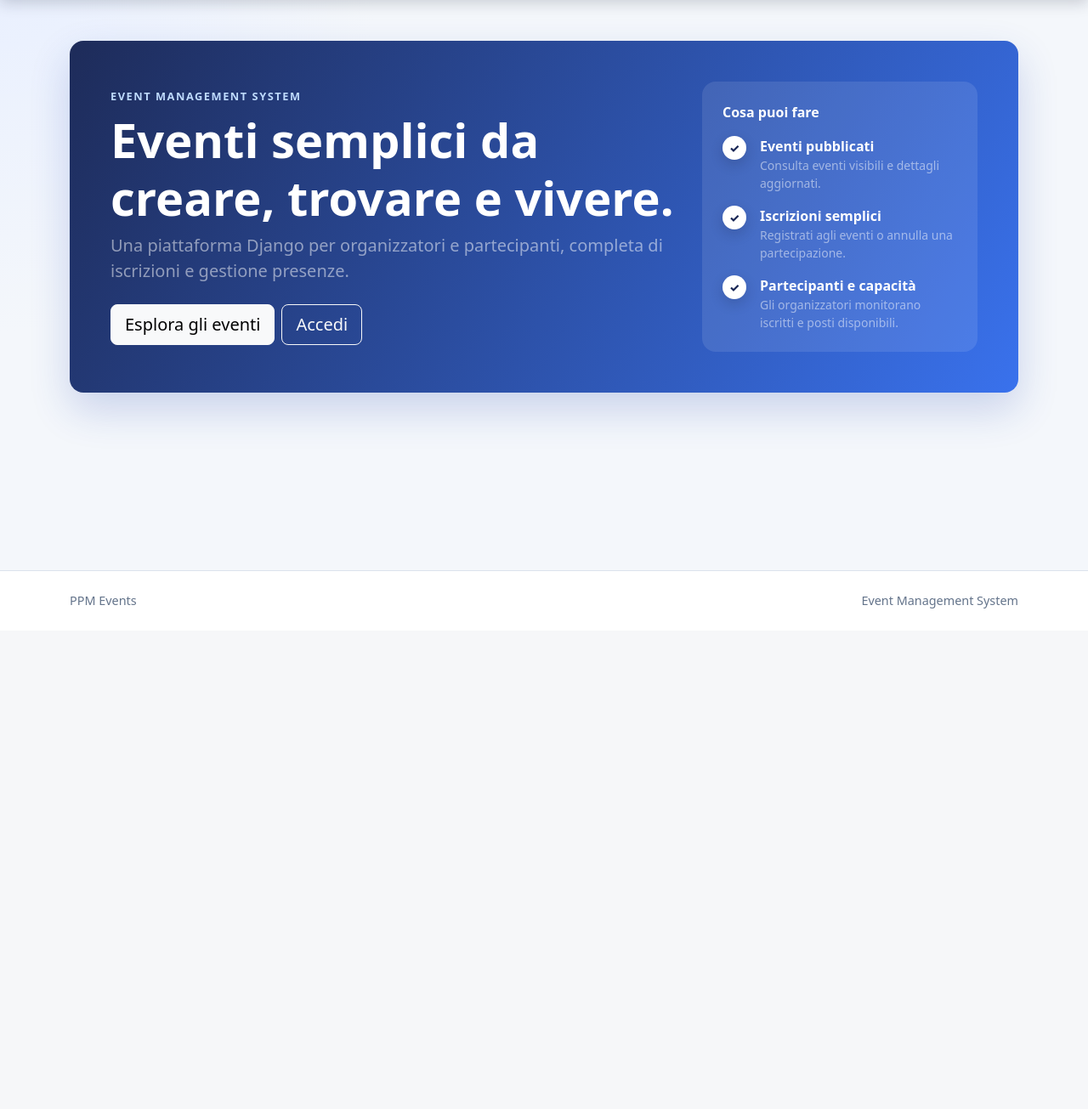
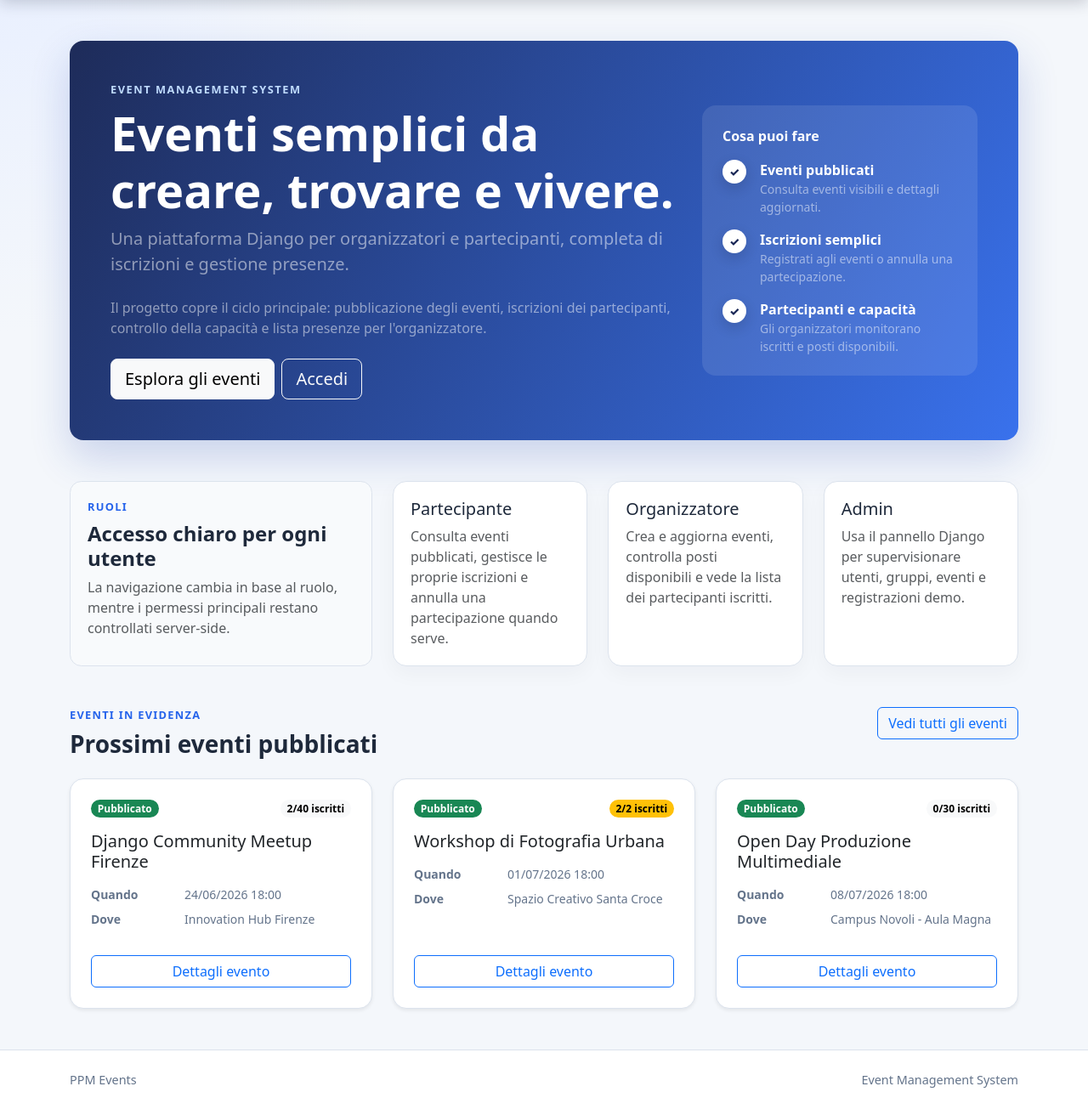
Before and after one commit to Adrycasta04/PPM-Event-Management, a Django app: page / in a window 1280 px wide. Shown: the part 58-1363 px from the top of the page at 85% size. Before the commit the page ends 774 px from the top, so only its background shows below. Run offline with Django 5.2, Linux system fonts and the light colour scheme; data comes from the database, SQL or seed files in the repository.

Commit message:
Improve homepage content and featured events

```diff
--- a/events/views.py
+++ b/events/views.py
@@ -74,6 +74,15 @@ class AttendeeRequiredMixin(LoginRequiredMixin):
 
 class HomeView(TemplateView):
     template_name = "events/home.html"
+
+    def get_context_data(self, **kwargs):
+        context = super().get_context_data(**kwargs)
+        context["featured_events"] = (
+            Event.objects.public()
+            .select_related("organizer")
+            .annotate(registration_count=Count("registrations"))[:3]
+        )
+        return context
 
 
 class EventListView(ListView):
--- a/static/css/styles.css
+++ b/static/css/styles.css
@@ -162,6 +162,14 @@ button:focus-visible,
     margin-bottom: 0;
 }
 
+.home-role-card {
+    padding: 1.25rem;
+    background: var(--ppm-surface);
+    border: 1px solid var(--ppm-border);
+    border-radius: 1rem;
+    box-shadow: 0 0.5rem 1.5rem rgba(15, 23, 42, 0.04);
+}
+
 .table-card {
     overflow: hidden;
     background: var(--ppm-surface);
--- a/templates/events/home.html
+++ b/templates/events/home.html
@@ -13,6 +13,11 @@
             <p class="lead text-white-50 mb-4">
                 Una piattaforma Django per organizzatori e partecipanti,
                 completa di iscrizioni e gestione presenze.
+            </p>
+            <p class="text-white-50 mb-4">
+                Il progetto copre il ciclo principale: pubblicazione degli
+                eventi, iscrizioni dei partecipanti, controllo della
+                capacit&agrave; e lista presenze per l'organizzatore.
             </p>
             <div class="d-flex flex-wrap gap-2">
                 <a class="btn btn-light btn-lg" href="{% url 'events:list' %}">
@@ -76,4 +81,98 @@
         </div>
     </div>
 </section>
+
+<section class="mt-5">
+    <div class="row g-4">
+        <div class="col-lg-4">
+            <div class="info-panel h-100">
+                <p class="page-kicker mb-2">Ruoli</p>
+                <h2 class="h4 fw-bold">Accesso chiaro per ogni utente</h2>
+                <p class="text-body-secondary mb-0">
+                    La navigazione cambia in base al ruolo, mentre i permessi
+                    principali restano controllati server-side.
+                </p>
+            </div>
+        </div>
+        <div class="col-md-4 col-lg">
+            <article class="home-role-card h-100">
+                <h3 class="h5">Partecipante</h3>
+                <p class="text-body-secondary mb-0">
+                    Consulta eventi pubblicati, gestisce le proprie iscrizioni
+                    e annulla una partecipazione quando serve.
+                </p>
+            </article>
+        </div>
+        <div class="col-md-4 col-lg">
+            <article class="home-role-card h-100">
+                <h3 class="h5">Organizzatore</h3>
+                <p class="text-body-secondary mb-0">
+                    Crea e aggiorna eventi, controlla posti disponibili e vede
+                    la lista dei partecipanti iscritti.
+                </p>
+            </article>
+        </div>
+        <div class="col-md-4 col-lg">
+            <article class="home-role-card h-100">
+                <h3 class="h5">Admin</h3>
+                <p class="text-body-secondary mb-0">
+                    Usa il pannello Django per supervisionare utenti, gruppi,
+                    eventi e registrazioni demo.
+                </p>
+            </article>
+        </div>
+    </div>
+</section>
+
+<section class="mt-5">
+    <div class="d-flex flex-column flex-sm-row justify-content-between gap-3 mb-4">
+        <div>
+            <p class="page-kicker mb-2">Eventi in evidenza</p>
+            <h2 class="h3 fw-bold mb-0">Prossimi eventi pubblicati</h2>
+        </div>
+        <div>
+            <a class="btn btn-outline-primary" href="{% url 'events:list' %}">
+                Vedi tutti gli eventi
+            </a>
+        </div>
+    </div>
+
+    {% if featured_events %}
+        <div class="row g-4">
+            {% for event in featured_events %}
+                <div class="col-md-6 col-xl-4">
+                    <article class="card event-card h-100 shadow-sm">
+                        <div class="card-body d-flex flex-column p-4">
+                            <div class="d-flex justify-content-between gap-2 mb-3">
+                                {% include "includes/event_status_badge.html" %}
+                                <span class="badge rounded-pill {% if event.registration_count >= event.capacity %}text-bg-warning{% else %}text-bg-light{% endif %}">
+                                    {{ event.registration_count }}/{{ event.capacity }}
+                                    iscritti
+                                </span>
+                            </div>
+                            <h3 class="h5 card-title mb-3">{{ event.title }}</h3>
+                            <dl class="row event-meta small mb-4">
+                                <dt class="col-4">Quando</dt>
+                                <dd class="col-8">
+                                    {{ event.starts_at|date:"d/m/Y H:i" }}
+                                </dd>
+                                <dt class="col-4">Dove</dt>
+                                <dd class="col-8">{{ event.location }}</dd>
+                            </dl>
+                            <a
+                                class="btn btn-outline-primary mt-auto stretched-link"
+                                href="{{ event.get_absolute_url }}"
+                                aria-label="Visualizza dettagli di {{ event.title }}"
+                            >
+                                Dettagli evento
+                            </a>
+                        </div>
+                    </article>
+                </div>
+            {% endfor %}
+        </div>
+    {% else %}
+        {% include "includes/empty_state.html" with title="Nessun evento pubblicato" description="Quando un organizzatore pubblica un evento, comparir&agrave; anche in questa sezione." action_url=None action_label=None %}
+    {% endif %}
+</section>
 {% endblock %}
```
Also changed, not shown: events/tests.py (+33 -0 lines).
